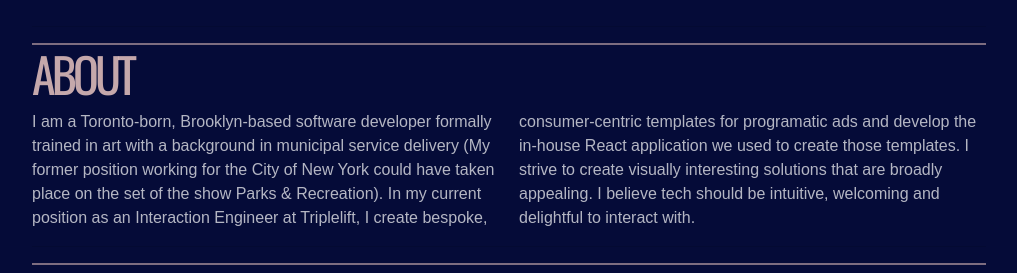
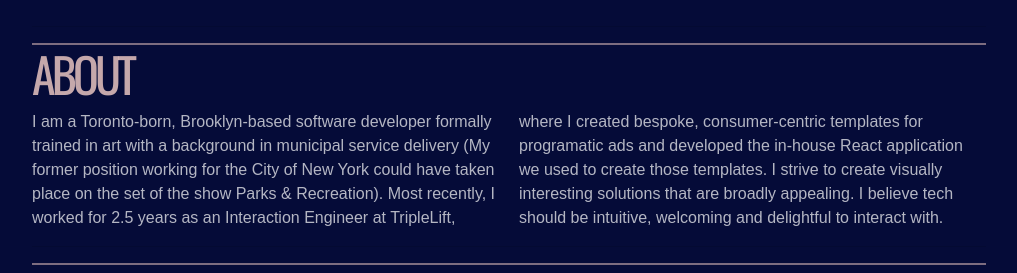
Before and after one commit to snphillips/webdevportfolio, a React (Create React App) app: page / in a window 1280 px wide. Shown: the part 1940-2213 px from the top of the page, without its empty margins (70-1087 px from the left). Built offline with nearby package versions, Linux system fonts and the light colour scheme.

Commit message:
edit About section

```diff
--- a/src/About.js
+++ b/src/About.js
@@ -13,10 +13,10 @@ export default class About extends Component {
           <AboutColumns>
             I am a Toronto-born, Brooklyn-based software developer formally trained in art
             with a background in municipal service delivery (My former position working for the City of New York could
-            have taken place on the set of the show Parks & Recreation).  In my current position as an Interaction Engineer at Triplelift, I create bespoke,
-            consumer-centric templates for programatic ads and develop the in-house React application we used to create
-            those templates. I strive to create visually interesting solutions that are broadly appealing. I believe tech should be intuitive, welcoming and delightful
-            to interact with.
+            have taken place on the set of the show Parks & Recreation).  Most recently, I worked for 2.5 years as an Interaction Engineer at TripleLift,
+            where I created bespoke, consumer-centric templates for programatic ads and developed the in-house React application we used to create
+            those templates. I strive to create visually interesting solutions that are broadly appealing.
+            I believe tech should be intuitive, welcoming and delightful to interact with.
           </AboutColumns>
       </ContentContainer>
     );
```
Also changed, not shown: 1 other file (tests, documents, lock files or other folders).
